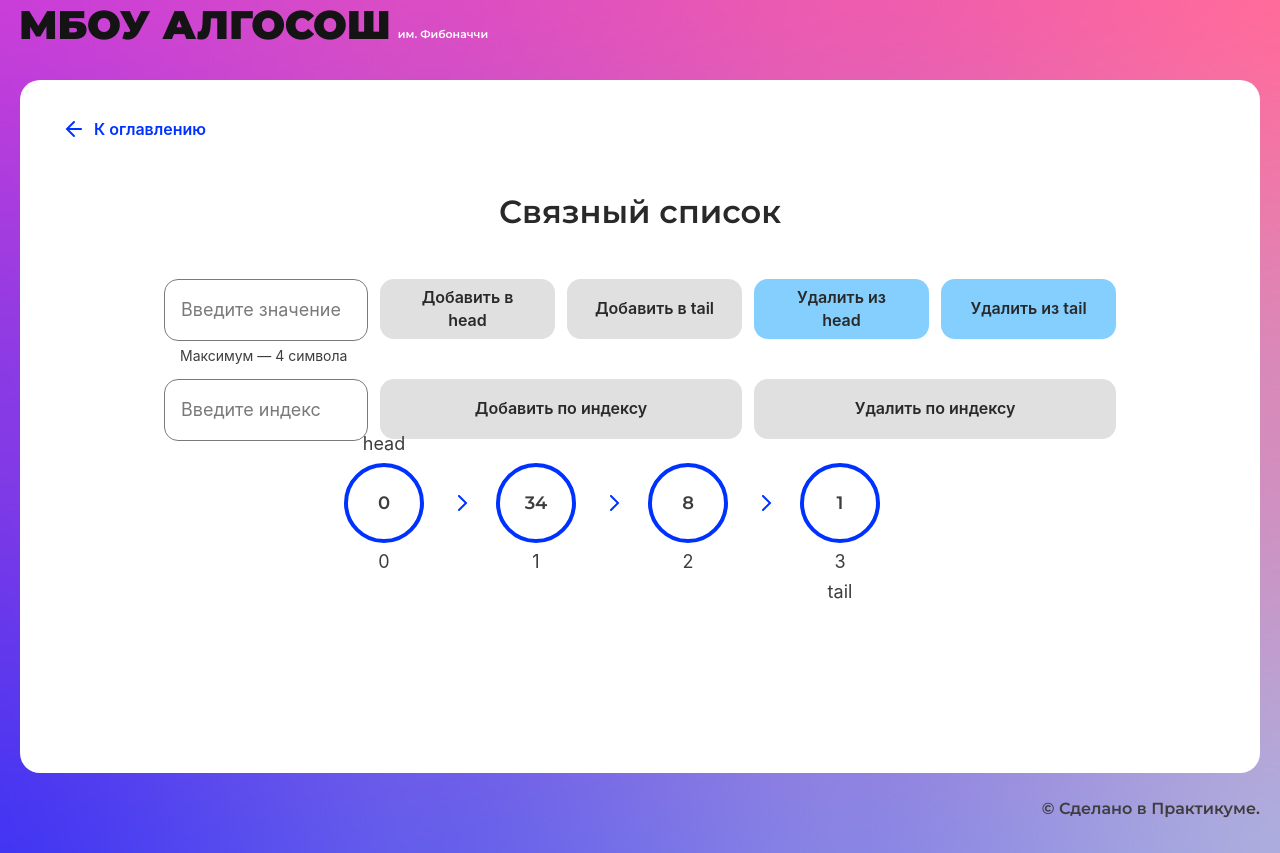
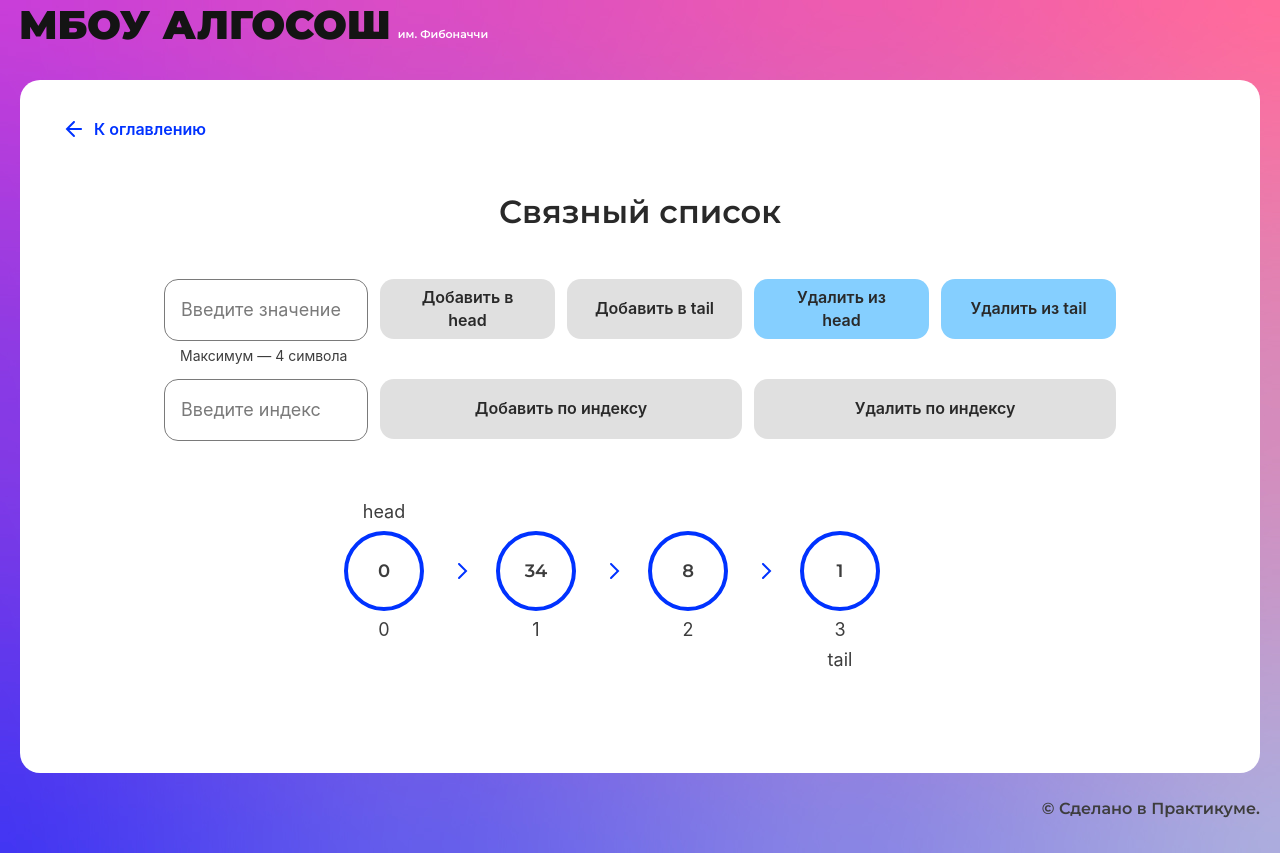
Before and after one commit to lizonkisel/algososh, a React (Create React App) app: page /list in a window 1280 px wide. Built offline with nearby package versions, Linux system fonts and the light colour scheme.

Commit message:
bugfix: correct margin-top for listArea on ListPage

```diff
--- a/src/components/list-page/list-page.module.css
+++ b/src/components/list-page/list-page.module.css
@@ -40,7 +40,7 @@
 } */
 
 .listArea {
-    margin: 22px auto 0 auto;
+    margin: 90px auto 0 auto;
 
     /* display: flex;
     flex-direction: row;
```
